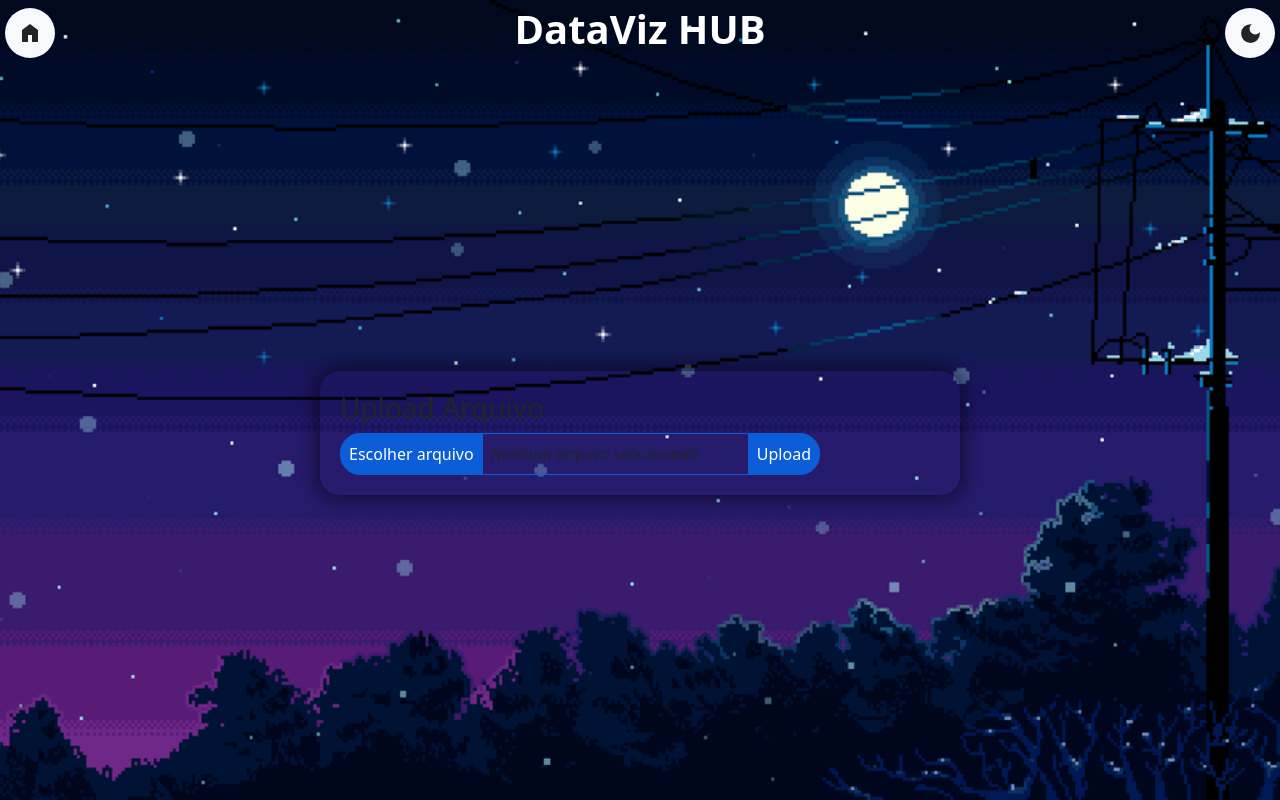
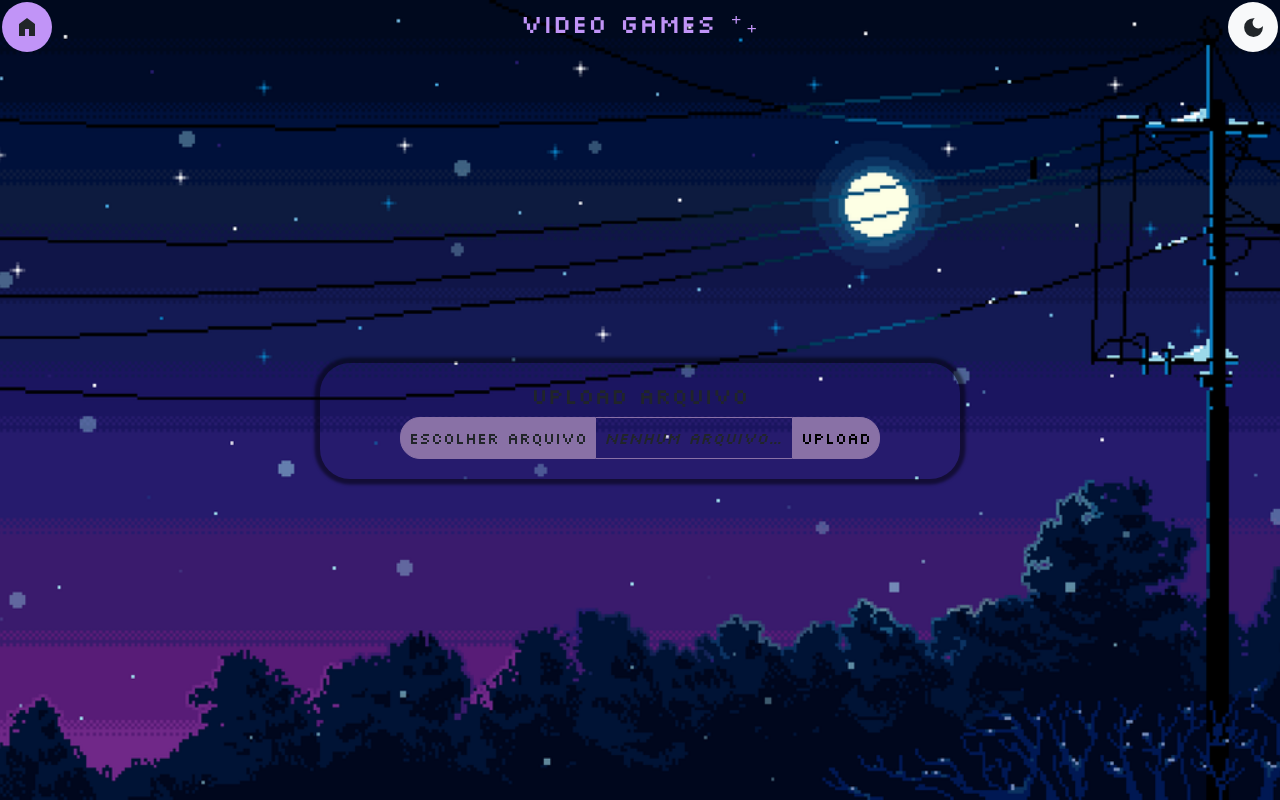
Before and after one commit to FelipeUemura11/Video-Game-Sales, a Flask app: page /upload in a window 1280 px wide. Run offline with Flask 3, Linux system fonts and the light colour scheme; some libraries are stand-ins or nearby versions.

Commit message:
polimento css

```diff
--- a/static/css/base.css
+++ b/static/css/base.css
@@ -179,6 +179,19 @@ body {
   background-color: var(--bs-tertiary-bg);
 }
 
+.silkscreen-regular {
+  font-family: "Silkscreen", sans-serif;
+  font-weight: 400;
+  font-style: normal;
+}
+
+.silkscreen-bold {
+  font-family: "Silkscreen", sans-serif;
+  font-weight: 700;
+  font-style: normal;
+}
+
+
 #theme-switch {
     height: 50px;
     width: 50px;
@@ -222,8 +235,8 @@ body {
 }
 
 footer{
-    background-color: var(--bs-primary-bg-subtle);
-    color: var(--bs-primary-text-emphasis);
+    background-color: #c194f7;
+    color: #c194f7;
 }
 
 #navbarNav {
@@ -236,7 +249,7 @@ footer{
     width: 50px;
     padding: 0;
     border-radius: 50%;
-    background-color: var(--bs-tertiary-bg);
+    background-color: #c194f7;
     display: flex;
     justify-content: center;
     align-items: center;
--- a/templates/base.html
+++ b/templates/base.html
@@ -2,64 +2,77 @@
 <html lang="pt-br" data-bs-theme="{{ session.get('theme', 'light') }}">
 <head>
     <meta charset="UTF-8">
-    <title>{% block title %}joguinhos fofinhos :3{% endblock %}</title>
+    <title>{% block title %}video games ⁺₊{% endblock %}</title>
+
     <link href="https://cdn.jsdelivr.net/npm/bootstrap@5.3.0/dist/css/bootstrap.min.css" rel="stylesheet">
+    <link href="https://cdn.jsdelivr.net/npm/select2@4.1.0-rc.0/dist/css/select2.min.css" rel="stylesheet" />
     <link rel="stylesheet" href="{{ url_for('static', filename='css/base.css') }}">
 
-    <!-- CSS do Select2 -->
-    <link href="https://cdn.jsdelivr.net/npm/select2@4.1.0-rc.0/dist/css/select2.min.css" rel="stylesheet" />
+    {% block styles %}
+    <style>
+        @import url('https://fonts.googleapis.com/css2?family=Silkscreen:wght@400;700&display=swap');
 
-    <!-- JavaScript do Select2 -->
-    <script src="https://cdn.jsdelivr.net/npm/jquery@3.6.0/dist/jquery.min.js"></script>
-    <script src="https://cdn.jsdelivr.net/npm/select2@4.1.0-rc.0/dist/js/select2.min.js"></script>
-<style>
         body {
-        background-image:url("{{ url_for('static', filename='img/sky-noite.png') }}");
+            background-image: url("{{ url_for('static', filename='img/sky-noite.png') }}");
             background-size: cover;
             background-position: center;
             background-repeat: no-repeat;
+            font-family: 'Silkscreen', monospace;
         }
 
         header {
             display: flex;
             justify-content: space-between;
             align-items: center;
-        padding: 5px;
+            padding: 2px;
             color: var(--bs-body-color);
             border: none;
-
         }
 
-    }
         .center_div {
             display: flex;
             justify-content: center;
         }
-    html {
+
+        html, body {
             width: 100%;
             height: 100%;
             margin: 0;
+            padding: 0;
         }
+
         .ctn_base {
             display: flex;
             justify-content: center;
             align-items: center;
-        height: calc(100vh - 137px);
             height: calc(100vh - 66px);
         }
 
         .ctn_secondary {
             width: 50%;
+            box-shadow: 0 0 3px 5.5px rgba(0,0,0,0.5);
+            border-radius: 30px;
+            padding: 20px;
+            background-color: transparent;
+        }
 
-        box-shadow: 0 0 20px 5px rgba(0,0,0,0.5);
+        .custom-h1 {
+            font-family: 'Silkscreen', monospace;
+            font-size: 1.6rem !important;
+            font-weight: 100 !important;
+            color: #c194f7 !important;
+            text-align: center !important;
+        }
 
-        border-radius: 20px;
-        padding: 20px;
+        a.btn {
+            text-decoration: none;
         }
+
     </style>
+    {% endblock %}
 </head>
 <body>
-    <header style="background: transparent; display: flex; justify-content: space-between">
+    <header style="background: transparent;">
         {% if home_button %}
             <a class="navbar-brand" id="homeButton" href="{{ url_for('index') }}">
                 <svg xmlns="http://www.w3.org/2000/svg" height="24px" viewBox="0 -960 960 960" width="24px" fill="#e8eaed">
@@ -69,7 +82,7 @@
         {% else %}
             <div style="width: calc(3% - 7px)"></div>
         {% endif %}
-        <h1 style="font-weight: bold; color: white;">DataViz HUB</h1>
+        <h1 class="custom-h1">video games ⁺₊</h1>
         <div>
             <button id="theme-switch" class="btn btn-secondary">
                 <svg class="moon-icon" xmlns="http://www.w3.org/2000/svg" height="25px" viewBox="0 -960 960 960" width="25px" fill="currentColor">
@@ -82,28 +95,53 @@
         </div>
     </header>
 
-    <main>{% block content %} {% endblock %}</main>
+    <main>
+        {% block content %}{% endblock %}
+    </main>
 
-    <svg xmlns="http://www.w3.org/2000/svg" style="display: none"> <symbol id="check2" viewBox="0 0 16 16"> <path d="M12.354 5.646a.5.5 0 0 1 0 .708L8.707 10l3.647 3.646a.5.5 0 0 1-.708.708L8 10.707l-3.646 3.647a.5.5 0 0 1-.708-.708L7.293 10 3.646 6.354a.5.5 0 1 1 .708-.708L8 9.293l3.646-3.647a.5.5 0 0 1 .708 0z" /> </symbol> <symbol id="circle-half" viewBox="0 0 16 16"> <path d="M8 15A7 7 0 1 1 8 1v14z" /> </symbol> <symbol id="moon-stars-fill" viewBox="0 0 16 16"> <path d="M6 0a6 6 0 0 0 0 12A6 6 0 1 0 6 0zM1.5 6a4.5 4.5 0 0 1 7.215-3.857 5.957 5.957 0 0 0-3.499.627A5.955 5.955 0 0 0 1.5 6z" /> </symbol> <symbol id="sun-fill" viewBox="0 0 16 16"> <path d="M8 4.5A3.5 3.5 0 1 0 8 11.5A3.5 3.5 0 0 0 8 4.5zM8 0a.5.5 0 0 1 .5.5V1.5A.5.5 0 0 1 8 2H7.5A.5.5 0 0 1 7 1.5V0.5A.5.5 0 0 1 7.5 0H8zM4.354 1.646a.5.5 0 1 1 .707.708l-.5.5A.5.5 0 0 1 4.146 2.146l.5-.5zM1 7.5A.5.5 0 0 1 1.5 7H2.5A.5.5 0 0 1 3 7.5V8.5A.5.5 0 0 1 2.5 9H1.5A.5.5 0 0 1 1 8.5V7.5zM4.354 13.354a.5.5 0 0 1 .708-.708l.5.5a.5.5 0 0 1-.708.708l-.5-.5zM8 13a.5.5 0 0 1 .5.5V14.5A.5.5 0 0 1 8 15H7.5A.5.5 0 0 1 7 14.5V13.5A.5.5 0 0 1 7.5 13H8zM11.646 13.354a.5.5 0 0 1 .708-.708l.5.5a.5.5 0 0 1-.708.708l-.5-.5zM14.5 8.5A.5.5 0 0 1 15 8H14.5A.5.5 0 0 1 14 7.5V6.5A.5.5 0 0 1 14.5 6H15A.5.5 0 0 1 15.5 6.5V7.5A.5.5 0 0 1 15 8H14.5z" /> </symbol> </svg>
+    <!-- SVG Symbols -->
+    <svg xmlns="http://www.w3.org/2000/svg" style="display: none">
+        <symbol id="check2" viewBox="0 0 16 16">
+            <path d="M12.354 5.646a.5.5 0 0 1 0 .708L8.707 10l3.647 3.646a.5.5 0 0 1-.708.708L8 10.707l-3.646 3.647a.5.5 0 0 1-.708-.708L7.293 10 3.646 6.354a.5.5 0 1 1 .708-.708L8 9.293l3.646-3.647a.5.5 0 0 1 .708 0z" />
+        </symbol>
+        <symbol id="circle-half" viewBox="0 0 16 16">
+            <path d="M8 15A7 7 0 1 1 8 1v14z" />
+        </symbol>
+        <symbol id="moon-stars-fill" viewBox="0 0 16 16">
+            <path d="M6 0a6 6 0 0 0 0 12A6 6 0 1 0 6 0zM1.5 6a4.5 4.5 0 0 1 7.215-3.857 5.957 5.957 0 0 0-3.499.627A5.955 5.955 0 0 0 1.5 6z" />
+        </symbol>
+        <symbol id="sun-fill" viewBox="0 0 16 16">
+            <path d="M8 4.5A3.5 3.5 0 1 0 8 11.5A3.5 3.5 0 0 0 8 4.5zM8 0a.5.5 0 0 1 .5.5V1.5A.5.5 0 0 1 8 2H7.5A.5.5 0 0 1 7 1.5V0.5A.5.5 0 0 1 7.5 0H8zM4.354 1.646a.5.5 0 1 1 .707.708l-.5.5A.5.5 0 0 1 4.146 2.146l.5-.5zM1 7.5A.5.5 0 0 1 1.5 7H2.5A.5.5 0 0 1 3 7.5V8.5A.5.5 0 0 1 2.5 9H1.5A.5.5 0 0 1 1 8.5V7.5zM4.354 13.354a.5.5 0 0 1 .708-.708l.5.5a.5.5 0 0 1-.708.708l-.5-.5zM8 13a.5.5 0 0 1 .5.5V14.5A.5.5 0 0 1 8 15H7.5A.5.5 0 0 1 7 14.5V13.5A.5.5 0 0 1 7.5 13H8zM11.646 13.354a.5.5 0 0 1 .708-.708l.5.5a.5.5 0 0 1-.708.708l-.5-.5zM14.5 8.5A.5.5 0 0 1 15 8H14.5A.5.5 0 0 1 14 7.5V6.5A.5.5 0 0 1 14.5 6H15A.5.5 0 0 1 15.5 6.5V7.5A.5.5 0 0 1 15 8H14.5z" />
+        </symbol>
+    </svg>
+
+    <!-- JavaScript do Bootstrap -->
     <script src="https://cdn.jsdelivr.net/npm/bootstrap@5.3.0/dist/js/bootstrap.bundle.min.js"></script>
-    <script src="{{ url_for('static', filename='js/theme_switcher.js') }}" defer ></script>
-  </body>
+
+    <!-- JavaScript do Select2 -->
+    <script src="https://cdn.jsdelivr.net/npm/jquery@3.6.0/dist/jquery.min.js"></script>
+    <script src="https://cdn.jsdelivr.net/npm/select2@4.1.0-rc.0/dist/js/select2.min.js"></script>
+
+    <!-- JavaScript Personalizado -->
+    <script src="{{ url_for('static', filename='js/theme_switcher.js') }}" defer></script>
+
+    <!-- Scripts Adicionais -->
     <script>
+        document.addEventListener('DOMContentLoaded', function() {
             const backButton = document.getElementById('homeButton');
+            const navbar = document.getElementById('navbarNav');
+            const themeSwitch = document.getElementById('theme-switch');
 
+            if (backButton) {
                 backButton.addEventListener('click', function(event) {
                     const userConfirmed = confirm('Você realmente deseja voltar para a página inicial?');
-
-            if (userConfirmed) {
-                window.location.href = '/';
-            } else {
+                    if (!userConfirmed) {
                         event.preventDefault();
                     }
                 });
+            }
 
-    const navbar = document.getElementById('navbarNav');
-    const themeSwitch = document.getElementById('theme-switch');
-
+            if (navbar && themeSwitch) {
                 if (!backButton) {
                     navbar.style.display = 'flex';
                     navbar.style.justifyContent = 'space-between';
@@ -113,5 +151,8 @@
                     navbar.style.justifyContent = 'space-between';
                     themeSwitch.style.marginLeft = '0';
                 }
+            }
+        });
     </script>
+</body>
 </html>
--- a/templates/interactive_plot.html
+++ b/templates/interactive_plot.html
@@ -74,14 +74,12 @@
 
 </div>
 <script>
-    // JavaScript para detectar quando todas as imagens foram carregadas
     document.addEventListener("DOMContentLoaded", function() {
         var images = document.querySelectorAll('#main-content img');
         var totalImages = images.length;
         var imagesLoaded = 0;
 
         if (totalImages === 0) {
-            // Não há imagens para carregar
             document.getElementById('loading-spinner').style.display = 'none';
             document.getElementById('main-content').style.display = 'block';
         } else {
@@ -101,7 +99,6 @@
                         }
                     });
                     img.addEventListener('error', function() {
-                        // Em caso de erro no carregamento da imagem
                         imagesLoaded++;
                         if (imagesLoaded === totalImages) {
                             document.getElementById('loading-spinner').style.display = 'none';
--- a/templates/upload.html
+++ b/templates/upload.html
@@ -5,15 +5,15 @@
 {% block content %}
 <style>
     :root {
-        --bs-primary-hover-bg: #0056b3; /* Azul mais escuro */
-        --bs-primary-hover-border-color: #0056b3;
-        --bs-primary-hover-color: #fff; /* Branco */
+        --bs-primary-hover-bg: #5d4c70;
+        --bs-primary-hover-border-color: #5d4c70;
+        --bs-primary-hover-color: #5d4c70;
     }
 
     [data-bs-theme="dark"] {
-        --bs-primary-hover-bg: #1a73e8; /* Azul claro */
-        --bs-primary-hover-border-color: #1a73e8;
-        --bs-primary-hover-color: #fff; /* Branco */
+        --bs-primary-hover-bg: #5d4c70;
+        --bs-primary-hover-border-color: #5d4c70;
+        --bs-primary-hover-color: #5d4c70;
     }
 
     #upload_file_box {
@@ -28,23 +28,23 @@
         cursor: pointer;
         text-align: center;
         margin-bottom: 0;
-        background-color: #0b5ed7;
+        background-color: #8971a6; <-- meche a cor principal não a de fundo
         color: white;
         padding: 8px;
         border-radius: 20px 0 0 20px;
-        transition: background-color 0.3s ease;
-        border: 1px solid #0b5ed7;
+        transition: background-color #5d4c70;
+        border: 1px solid #8971a6;
     }
 
     .upload-label:hover {
-        background-color: var(--bs-primary-hover-bg);
+        background-color: #8971a6;
     }
 
     .file-name {
         flex: 1;
         padding: 8px;
-        border-top: 1px solid #0b5ed7;
-        border-bottom: 1px solid #0b5ed7;
+        border-top: 1px solid #8971a6;
+        border-bottom: 1px solid #8971a6;
         overflow: hidden;
         text-overflow: ellipsis;
         white-space: nowrap;
@@ -54,14 +54,14 @@
     .btn-upload {
         padding: 8px;
         border-radius: 0 20px 20px 0;
-        background-color: #0b5ed7;
+        background-color: #8971a6;    JA FOI
         color: white;
-        border: 1px solid #0b5ed7;
-        transition: background-color 0.3s ease;
+        border: 1px solid #8971a6;
+        transition: background-color #8971a6;
     }
 
     .btn-upload:hover {
-        background-color: var(--bs-primary-hover-bg);
+        background-color: #5d4c70;
     }
 
     form input[type="file"] {
@@ -78,7 +78,8 @@
 <div class="ctn_base">
     <div class="ctn_secondary center_div">
         <div style="width: 80%">
-            <h3>Upload Arquivo</h3>
+            <h3 style="font-size: 22px; text-align: center;">upload arquivo</h3>
+
 
             {% with messages = get_flashed_messages() %}
             {% if messages %}
```
Also changed, not shown: templates/analytics.html (+31 -17 lines), templates/dashboard.html (+28 -5 lines), templates/index.html (+24 -3 lines), templates/predictions.html (+35 -18 lines). Lines whose indentation alone changed are shown as unchanged.
